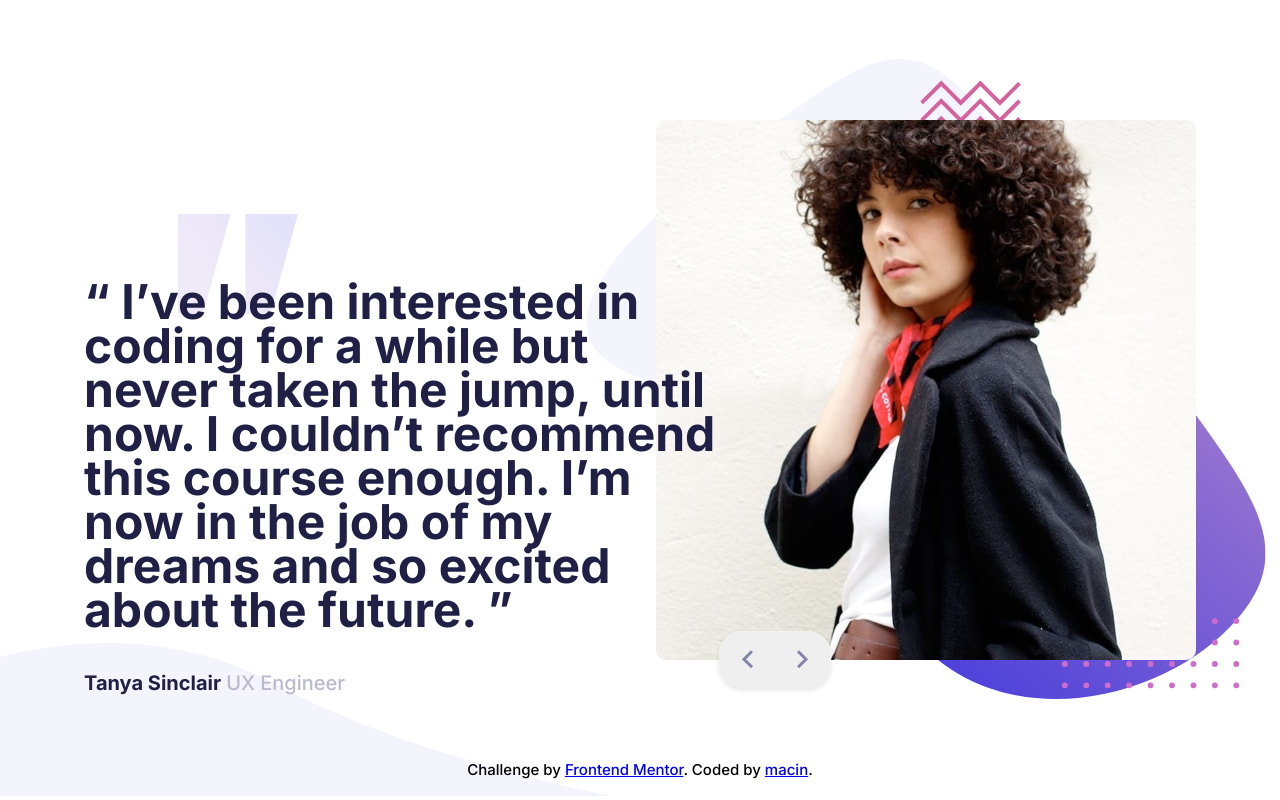
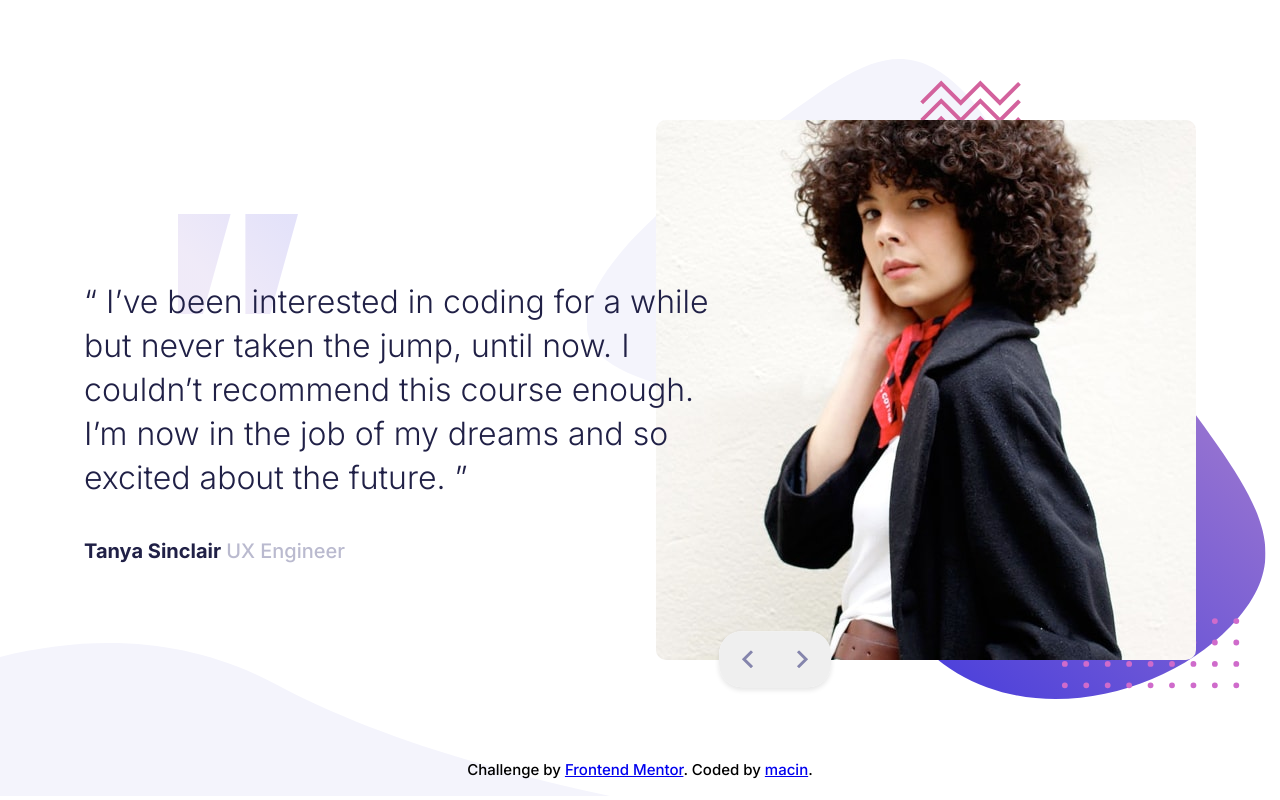
Before and after one commit to MacinME/coding-bootcamp-testimonials-slider-master, a plain HTML site: page index.html in a window 1280 px wide. Drawn offline with Linux system fonts and the light colour scheme.

Commit message:
Bugs fixed / Semantic HTML5

```diff
--- a/index.html
+++ b/index.html
@@ -80,12 +80,12 @@
           class="p-qt"
         />
       </section>
+
+      <!-- Bg pattern -->
+      <section class="testimonial__curve">
+        <img src="./assets/images/pattern-curve.svg" alt="Bg Pattern" />
+      </section>
     </main>
-
-    <!-- Bg pattern -->
-    <section class="testimonial__curve">
-      <img src="./assets/images/pattern-curve.svg" alt="Bg Pattern" />
-    </section>
 
     <footer class="attribution">
       Challenge by
--- a/style.css
+++ b/style.css
@@ -117,6 +117,13 @@ body {
     display: flex;
     flex-direction: column;
     gap: 19px;
+}
+
+h1 {
+    font-size: 32px;
+    font-style: normal;
+    font-weight: 300;
+    line-height: 44px;
 }
 
 .testimonial__body-author {
```
